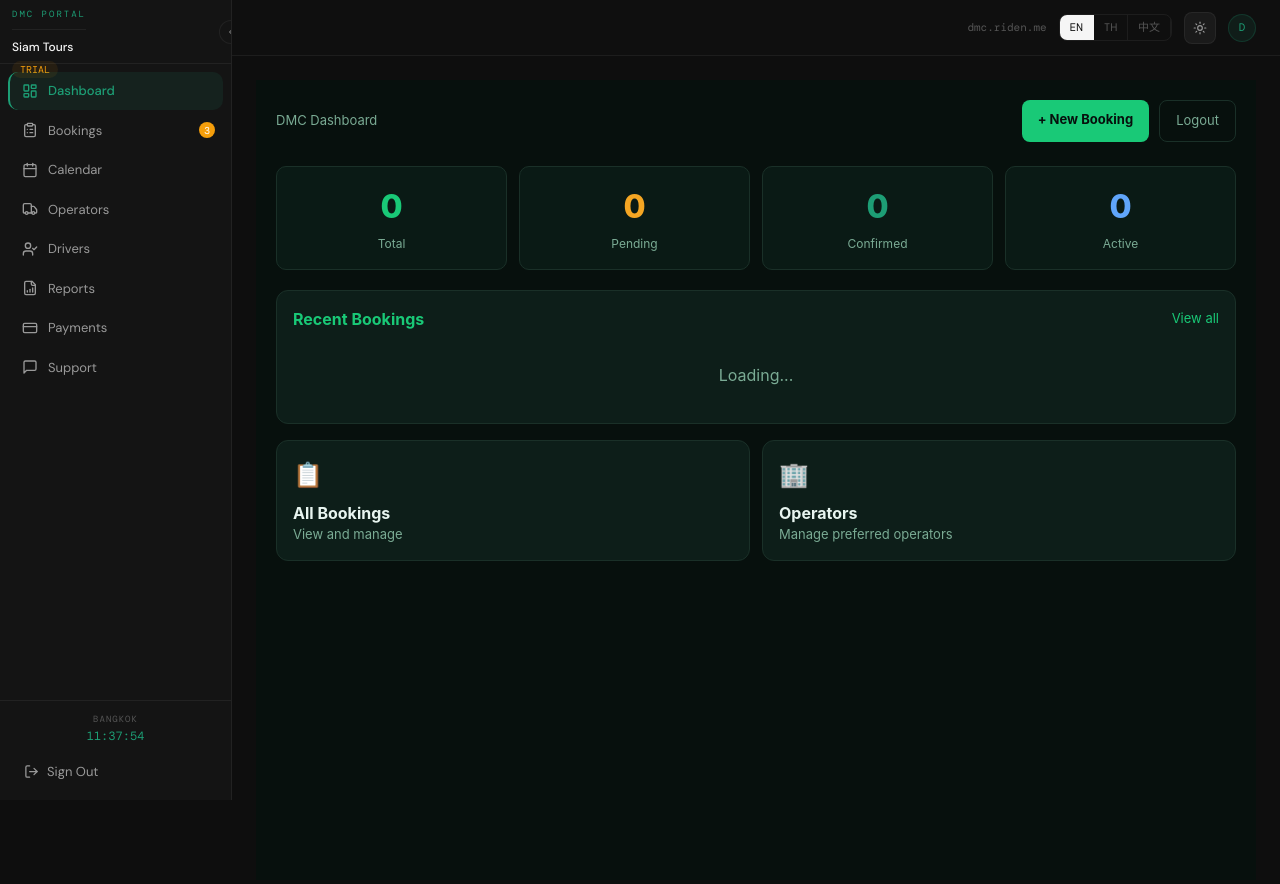
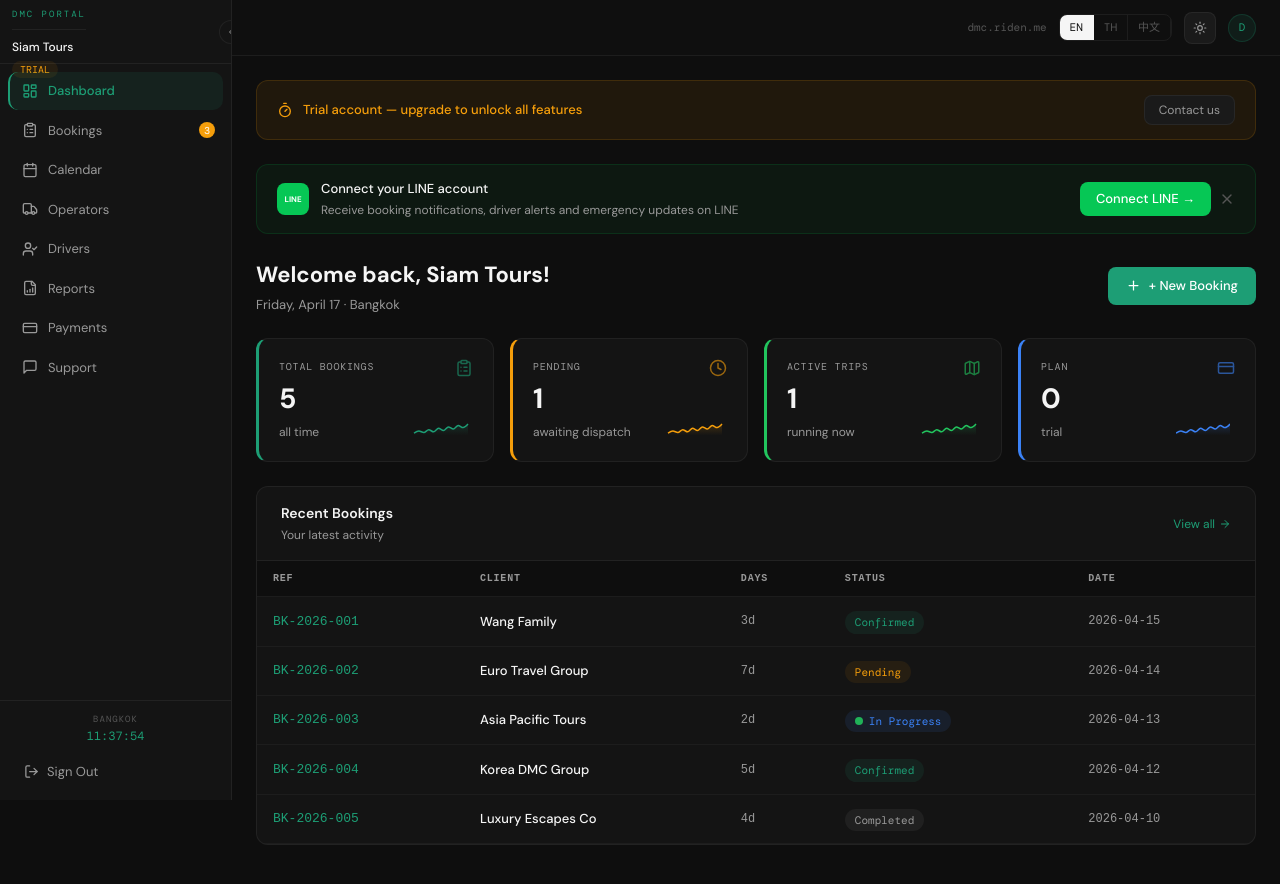
Before and after one commit to jeet623-create/Riden, a Next.js app: page /dmc/dashboard in a window 1280 px wide. Before the commit this address had no page. Shown: the top 884 px of the page. Built offline with nearby package versions, Linux system fonts and the light colour scheme.

Commit message:
feat: Figma design - page.tsx

```diff
--- a/src/app/dmc/dashboard/page.tsx
+++ b/src/app/dmc/dashboard/page.tsx
@@ -1,56 +1,145 @@
-'use client';
-import { useEffect, useState } from 'react';
-import { useRouter } from 'next/navigation';
-const SUPA = (process.env.NEXT_PUBLIC_SUPABASE_URL || '') + '/functions/v1';
-export default function DMCDashboard() {
-  const router = useRouter();
-  const [stats, setStats] = useState({ total:0, pending:0, confirmed:0, in_progress:0 });
-  const [recent, setRecent] = useState<any[]>([]);
-  const [company, setCompany] = useState('');
-  const [loading, setLoading] = useState(true);
-  useEffect(() => {
-    const id = localStorage.getItem('dmc_id');
-    if (!id) { router.push('/dmc/login'); return; }
-    setCompany(localStorage.getItem('dmc_company') || 'DMC');
-    fetch(SUPA + '/dmc-bookings?dmc_id=' + id + '&limit=5').then(r=>r.json()).then(d=>{ setStats(d.stats||{}); setRecent(d.bookings||[]); setLoading(false); }).catch(()=>setLoading(false));
-  }, []);
-  function logout() { ['dmc_id','dmc_company'].forEach(k=>localStorage.removeItem(k)); router.push('/dmc/login'); }
-  const sc: Record<string,string> = { pending:'#f5a623', confirmed:'#19C977', in_progress:'#1D9E75', completed:'#7aab94', cancelled:'#ff6b6b' };
+"use client"
+
+import { useState } from "react"
+import { motion, AnimatePresence } from "framer-motion"
+import Link from "next/link"
+import { toast } from "sonner"
+import { ClipboardList, Clock, Map, CreditCard, Plus, ArrowRight, Timer } from "lucide-react"
+import { StatCard } from "@/components/dmc/stat-card"
+import { StatusBadge } from "@/components/dmc/status-badge"
+import { LineConnectBanner } from "@/components/dmc/line-connect-banner"
+import { useLanguage } from "@/hooks/use-language"
+
+const mockDmc = {
+  companyName: "Siam Tours",
+  subscriptionPlan: "trial" as const,
+  subscriptionStatus: "trial" as const,
+  lineUserId: null as string | null,
+}
+
+const mockBookings = [
+  { id: "BK-2026-001", client: "Wang Family", days: 3, status: "confirmed" as const, date: "2026-04-15" },
+  { id: "BK-2026-002", client: "Euro Travel Group", days: 7, status: "pending" as const, date: "2026-04-14" },
+  { id: "BK-2026-003", client: "Asia Pacific Tours", days: 2, status: "in_progress" as const, date: "2026-04-13" },
+  { id: "BK-2026-004", client: "Korea DMC Group", days: 5, status: "confirmed" as const, date: "2026-04-12" },
+  { id: "BK-2026-005", client: "Luxury Escapes Co", days: 4, status: "completed" as const, date: "2026-04-10" },
+]
+
+const stagger = (i: number) => ({ initial: { opacity: 0, y: 8 }, animate: { opacity: 1, y: 0 }, transition: { delay: i * 0.06, duration: 0.2 } })
+
+export default function DmcDashboardPage() {
+  const { t } = useLanguage()
+  const [lineUserId, setLineUserId] = useState<string | null>(mockDmc.lineUserId)
+
+  async function handleLineConnect(id: string) {
+    await new Promise(r => setTimeout(r, 800))
+    setLineUserId(id)
+    toast.success(t({ en: "LINE connected successfully!", th: "เชื่อมต่อ LINE สำเร็จ!", zh: "LINE 连接成功！" }))
+  }
+
+  const date = new Date().toLocaleDateString("en-US", { weekday: "long", day: "numeric", month: "long" })
+
   return (
-    <div style={{minHeight:'100vh',background:'#07100D',color:'#e8f5f0',fontFamily:'Inter,sans-serif',padding:20}}>
-      <div style={{display:'flex',justifyContent:'space-between',alignItems:'center',marginBottom:24}}>
-        <div><div style={{fontSize:22,fontWeight:800}}>{company}</div><div style={{fontSize:13,color:'#7aab94'}}>DMC Dashboard</div></div>
-        <div style={{display:'flex',gap:10}}>
-          <a href="/dmc/bookings/create" style={{background:'#19C977',color:'#07100D',textDecoration:'none',borderRadius:8,padding:'10px 16px',fontWeight:700,fontSize:13}}>+ New Booking</a>
-          <button onClick={logout} style={{background:'transparent',color:'#7aab94',border:'1px solid #1a3028',borderRadius:8,padding:'10px 16px',fontSize:13,cursor:'pointer'}}>Logout</button>
+    <div>
+      {/* Trial Banner */}
+      <AnimatePresence>
+        {mockDmc.subscriptionStatus === "trial" && (
+          <motion.div {...stagger(0)}
+            style={{ background: "rgba(245,158,11,0.08)", border: "1px solid rgba(245,158,11,0.15)", borderRadius: 12, padding: "14px 20px", display: "flex", alignItems: "center", justifyContent: "space-between", marginBottom: 24 }}>
+            <div style={{ display: "flex", alignItems: "center", gap: 10 }}>
+              <Timer size={16} color="#f59e0b" />
+              <span style={{ fontSize: 13, fontWeight: 500, color: "#f59e0b" }}>
+                {t({ en: "Trial account — upgrade to unlock all features", th: "บัญชีทดลอง — อัพเกรดเพื่อปลดล็อคฟีเจอร์ทั้งหมด", zh: "试用账户 — 升级以解锁所有功能" })}
+              </span>
+            </div>
+            <Link href="/dmc/support"
+              style={{ padding: "5px 14px", borderRadius: 8, fontSize: 12, background: "var(--bg-elevated,#1a1a1a)", border: "1px solid var(--border,#242)", color: "var(--text-2,#999)", textDecoration: "none" }}>
+              {t({ en: "Contact us", th: "ติดต่อเรา", zh: "联系我们" })}
+            </Link>
+          </motion.div>
+        )}
+      </AnimatePresence>
+
+      {/* LINE Connect Banner */}
+      <LineConnectBanner lineUserId={lineUserId} onConnect={handleLineConnect} />
+
+      {/* Page Header */}
+      <motion.div {...stagger(1)} style={{ display: "flex", alignItems: "center", justifyContent: "space-between", marginBottom: 24 }}>
+        <div>
+          <h1 style={{ fontSize: 22, fontWeight: 700, color: "var(--text-1,#f0f0f0)", marginBottom: 4 }}>
+            {t({ en: `Welcome back, ${mockDmc.companyName}!`, th: `ยินดีต้อนรับ, ${mockDmc.companyName}!`, zh: `欢迎回来, ${mockDmc.companyName}!` })}
+          </h1>
+          <p style={{ fontSize: 13, color: "var(--text-2,#999)" }}>{date} · Bangkok</p>
         </div>
-      </div>
-      <div style={{display:'grid',gridTemplateColumns:'1fr 1fr 1fr 1fr',gap:12,marginBottom:20}}>
-        {([{l:'Total',v:stats.total,c:'#19C977'},{l:'Pending',v:stats.pending,c:'#f5a623'},{l:'Confirmed',v:stats.confirmed,c:'#1D9E75'},{l:'Active',v:stats.in_progress,c:'#60a5fa'}] as const).map((s:any)=>(
-          <div key={s.l} style={{background:'#0a1a15',border:'1px solid #1a3028',borderRadius:10,padding:16,textAlign:'center'}}>
-            <div style={{fontSize:32,fontWeight:800,color:s.c}}>{s.v}</div>
-            <div style={{fontSize:12,color:'#7aab94',marginTop:4}}>{s.l}</div>
+        <Link href="/dmc/bookings/new"
+          style={{ display: "flex", alignItems: "center", gap: 8, padding: "9px 18px", borderRadius: 8, fontSize: 13, fontWeight: 500, background: "#1D9E75", color: "white", textDecoration: "none", transition: "opacity 150ms" }}
+          onMouseEnter={e => (e.currentTarget as HTMLAnchorElement).style.opacity = "0.85"}
+          onMouseLeave={e => (e.currentTarget as HTMLAnchorElement).style.opacity = "1"}>
+          <Plus size={15} />
+          {t({ en: "+ New Booking", th: "+ จองใหม่", zh: "+ 新预订" })}
+        </Link>
+      </motion.div>
+
+      {/* Stat Cards */}
+      <motion.div {...stagger(2)} style={{ display: "grid", gridTemplateColumns: "repeat(4,1fr)", gap: 16, marginBottom: 24 }}>
+        <StatCard label={t({ en: "Total Bookings", th: "การจองทั้งหมด", zh: "总预订" })} value={mockBookings.length} subLabel={t({ en: "all time", th: "ทั้งหมด", zh: "全部" })} icon={ClipboardList} accentColor="primary" />
+        <StatCard label={t({ en: "Pending", th: "รอดำเนินการ", zh: "待处理" })} value={mockBookings.filter(b => b.status === "pending").length} subLabel={t({ en: "awaiting dispatch", th: "รอการส่ง", zh: "等待派遣" })} icon={Clock} accentColor="amber" />
+        <StatCard label={t({ en: "Active Trips", th: "ทริปที่ใช้งาน", zh: "活跃行程" })} value={mockBookings.filter(b => b.status === "in_progress").length} subLabel={t({ en: "running now", th: "กำลังดำเนินการ", zh: "正在运行" })} icon={Map} accentColor="green" />
+        <StatCard label={t({ en: "Plan", th: "แผน", zh: "计划" })} value={0} subLabel={mockDmc.subscriptionPlan} icon={CreditCard} accentColor="blue" />
+      </motion.div>
+
+      {/* Recent Bookings */}
+      <motion.div {...stagger(3)} style={{ background: "var(--bg-surface,#111)", border: "1px solid var(--border,#242)", borderRadius: 12, overflow: "hidden" }}>
+        <div style={{ display: "flex", alignItems: "center", justifyContent: "space-between", padding: "16px 24px", borderBottom: "1px solid var(--border,#242)" }}>
+          <div>
+            <h3 style={{ fontSize: 14, fontWeight: 600, color: "var(--text-1,#f0f0f0)" }}>
+              {t({ en: "Recent Bookings", th: "การจองล่าสุด", zh: "最近预订" })}
+            </h3>
+            <p style={{ fontSize: 12, color: "var(--text-2,#999)", marginTop: 2 }}>
+              {t({ en: "Your latest activity", th: "กิจกรรมล่าสุดของคุณ", zh: "您的最新活动" })}
+            </p>
           </div>
-        ))}
-      </div>
-      <div style={{background:'#0d1e19',border:'1px solid #1a3028',borderRadius:12,padding:16,marginBottom:16}}>
-        <div style={{display:'flex',justifyContent:'space-between',alignItems:'center',marginBottom:12}}>
-          <div style={{fontSize:16,fontWeight:700,color:'#19C977'}}>Recent Bookings</div>
-          <a href="/dmc/bookings" style={{fontSize:13,color:'#19C977',textDecoration:'none'}}>View all</a>
+          <Link href="/dmc/bookings" style={{ display: "flex", alignItems: "center", gap: 4, fontSize: 12, color: "#1D9E75", textDecoration: "none" }}>
+            {t({ en: "View all", th: "ดูทั้งหมด", zh: "查看全部" })} <ArrowRight size={12} />
+          </Link>
         </div>
-        {loading ? <div style={{textAlign:'center',color:'#7aab94',padding:'20px 0'}}>Loading...</div>
-        : recent.length===0 ? <div style={{textAlign:'center',color:'#7aab94',padding:'30px 0'}}><div style={{fontSize:32,marginBottom:8}}>&#x1F4CB;</div><div>No bookings yet</div><a href="/dmc/bookings/create" style={{color:'#19C977',textDecoration:'none',fontSize:13}}>Create first booking</a></div>
-        : recent.map((b:any)=>(
-          <div key={b.id} style={{padding:'12px 0',borderBottom:'1px solid #1a3028',display:'flex',justifyContent:'space-between',alignItems:'center'}}>
-            <div><div style={{fontWeight:600,fontSize:14}}>{b.client_name}</div><div style={{fontSize:12,color:'#7aab94'}}>{b.booking_ref} - {b.total_days} day{b.total_days>1?'s':''}</div></div>
-            <div style={{fontSize:12,fontWeight:600,color:sc[b.status]||'#7aab94',textTransform:'capitalize'}}>{b.status?.replace('_',' ')}</div>
+        {mockBookings.length === 0 ? (
+          <div style={{ padding: "48px 24px", textAlign: "center" }}>
+            <ClipboardList size={40} style={{ margin: "0 auto 8px", opacity: 0.2, color: "var(--text-2,#999)" }} />
+            <p style={{ fontSize: 14, fontWeight: 500, color: "var(--text-2,#999)", marginBottom: 4 }}>
+              {t({ en: "No bookings yet", th: "ยังไม่มีการจอง", zh: "暂无预订" })}
+            </p>
+            <Link href="/dmc/bookings/new" style={{ fontSize: 13, color: "#1D9E75", textDecoration: "none" }}>
+              {t({ en: "Create your first one →", th: "สร้างการจองแรก →", zh: "创建第一个 →" })}
+            </Link>
           </div>
-        ))}
-      </div>
-      <div style={{display:'grid',gridTemplateColumns:'1fr 1fr',gap:12}}>
-        <a href="/dmc/bookings" style={{background:'#0d1e19',border:'1px solid #1a3028',borderRadius:12,padding:16,textDecoration:'none',color:'#e8f5f0',display:'block'}}><div style={{fontSize:24,marginBottom:8}}>&#x1F4CB;</div><div style={{fontWeight:700}}>All Bookings</div><div style={{fontSize:13,color:'#7aab94'}}>View and manage</div></a>
-        <a href="/dmc/operators" style={{background:'#0d1e19',border:'1px solid #1a3028',borderRadius:12,padding:16,textDecoration:'none',color:'#e8f5f0',display:'block'}}><div style={{fontSize:24,marginBottom:8}}>&#x1F3E2;</div><div style={{fontWeight:700}}>Operators</div><div style={{fontSize:13,color:'#7aab94'}}>Manage preferred operators</div></a>
-      </div>
+        ) : (
+          <div style={{ overflowX: "auto" }}>
+            <table style={{ width: "100%", borderCollapse: "collapse" }}>
+              <thead>
+                <tr style={{ borderBottom: "1px solid var(--border,#242)", background: "var(--bg-base,#080808)" }}>
+                  {["REF","CLIENT","DAYS","STATUS","DATE"].map(h => (
+                    <th key={h} style={{ textAlign: "left", padding: "10px 16px", fontFamily: "monospace", fontSize: 10, color: "var(--text-2,#999)", textTransform: "uppercase", letterSpacing: "0.08em" }}>{h}</th>
+                  ))}
+                </tr>
+              </thead>
+              <tbody>
+                {mockBookings.map((b, i) => (
+                  <tr key={i} style={{ borderBottom: "1px solid rgba(255,255,255,0.04)", transition: "background 120ms", cursor: "pointer" }}
+                    onMouseEnter={e => e.currentTarget.style.background = "var(--bg-elevated,#1a1a1a)"}
+                    onMouseLeave={e => e.currentTarget.style.background = "transparent"}>
+                    <td style={{ padding: "12px 16px", fontFamily: "monospace", fontSize: 13, color: "#1D9E75" }}>{b.id}</td>
+                    <td style={{ padding: "12px 16px", fontSize: 13, fontWeight: 500, color: "var(--text-1,#f0f0f0)" }}>{b.client}</td>
+                    <td style={{ padding: "12px 16px", fontFamily: "monospace", fontSize: 12, color: "var(--text-2,#999)" }}>{b.days}d</td>
+                    <td style={{ padding: "12px 16px" }}><StatusBadge status={b.status} showPulse /></td>
+                    <td style={{ padding: "12px 16px", fontFamily: "monospace", fontSize: 12, color: "var(--text-2,#999)" }}>{b.date}</td>
+                  </tr>
+                ))}
+              </tbody>
+            </table>
+          </div>
+        )}
+      </motion.div>
     </div>
-  );
+  )
 }
```
